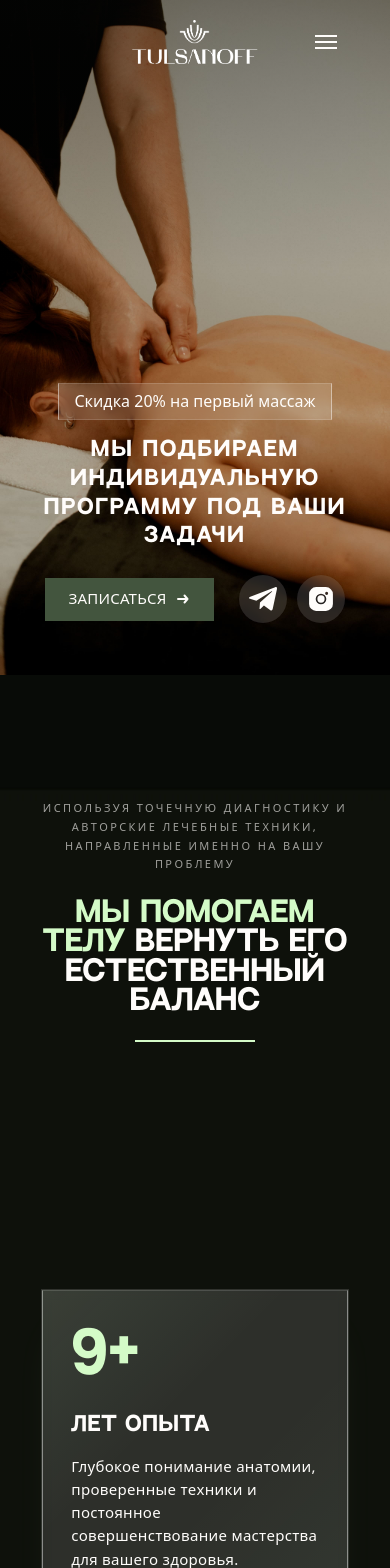
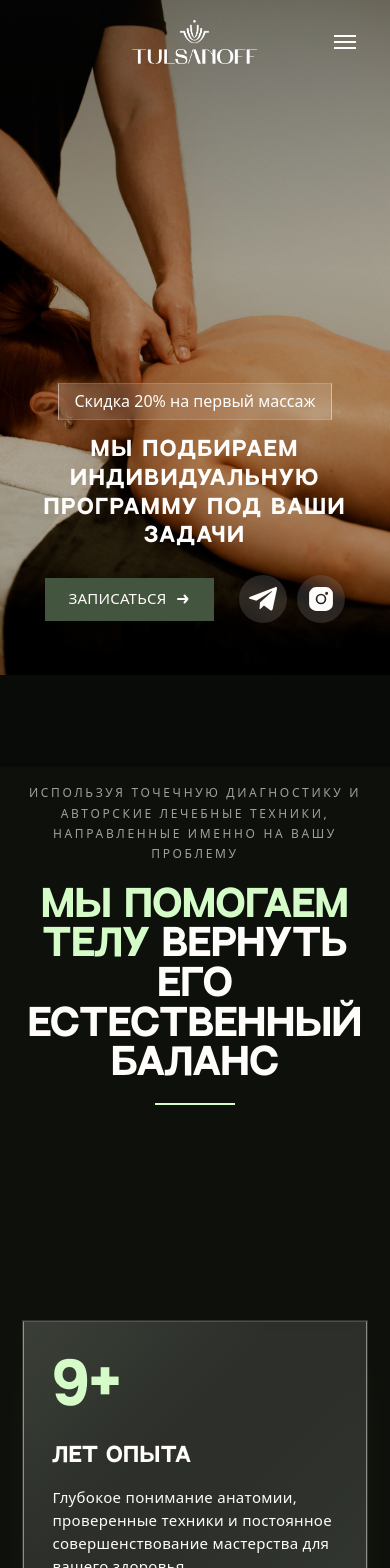
Before and after one commit to LesyaKulikov/tulsanoff, a React (Vite) app: page / in a window 390 px wide. Shown: the top 1568 px of the page. Built offline with nearby package versions, Linux system fonts and the light colour scheme; a web font is replaced by a local one.

Commit message:
feat: mobile polish and subscription adjustments

```diff
--- a/src/components/Footer/Footer.module.css
+++ b/src/components/Footer/Footer.module.css
@@ -1,5 +1,5 @@
 .footer {
-  padding-block: clamp(72px, 10vw, 150px) 90px;
+  padding-block: clamp(48px, 8vw, 150px) 72px;
   padding-inline: var(--gutter);
   color: var(--text);
   border-block-start: 1px solid var(--divider-soft);
--- a/src/components/Promise/Promise.module.css
+++ b/src/components/Promise/Promise.module.css
@@ -40,11 +40,21 @@
 @media (max-width: 720px) {
   .promise {
     padding: var(--page-top) var(--gutter);
-    gap: 24px;
+    gap: 20px;
+  }
+
+  .mark {
+    font-size: 12px;
+    max-width: 100%;
   }
 
   .title {
-    font-size: 28px;
-    max-width: min(16ch, 100%);
+    font-size: 36px;
+    max-width: 100%;
+    line-height: 1.1;
+  }
+
+  .line {
+    width: 80px;
   }
 }
--- a/src/components/ServicesGrid/ServicesGrid.module.css
+++ b/src/components/ServicesGrid/ServicesGrid.module.css
@@ -142,7 +142,28 @@
   }
 
   .heading {
-    font-size: 30px;
-    margin-bottom: 24px;
+    font-size: 28px;
+    margin-bottom: 20px;
+  }
+
+  .head,
+  .headOpen {
+    gap: 12px;
+    padding: 18px 0;
+  }
+
+  .title {
+    font-size: 22px;
+  }
+
+  .plus {
+    width: 36px;
+    height: 36px;
+    font-size: 18px;
+  }
+
+  .grid {
+    gap: 16px;
+    padding: 4px 0 28px;
   }
 }
--- a/src/components/SubscriptionBand/SubscriptionBand.module.css
+++ b/src/components/SubscriptionBand/SubscriptionBand.module.css
@@ -28,6 +28,7 @@
   width: 100%;
   height: 100%;
   object-fit: cover;
+  object-position: center bottom;
 }
 
 .glow {
@@ -151,6 +152,7 @@
 
   .inner {
     min-height: 520px;
+    gap: 24px;
   }
 
   .card {
--- a/src/index.css
+++ b/src/index.css
@@ -40,10 +40,10 @@
   --container: 1128px;
   /* Scales down from the 1440px artboard's 156px gutter so narrow viewports
      keep a usable content column instead of a fixed 156px on both sides. */
-  --gutter: clamp(20px, 10.83vw, 156px);
+  --gutter: clamp(16px, 6vw, 156px);
   --header-h: 118px;
   /* Distance from the top of the page to the first section, below the fixed header. */
-  --page-top: calc(var(--header-h) + 40px);
+  --page-top: calc(var(--header-h) + 24px);
 
   /* Radius */
   --radius-flat: 0;
```
